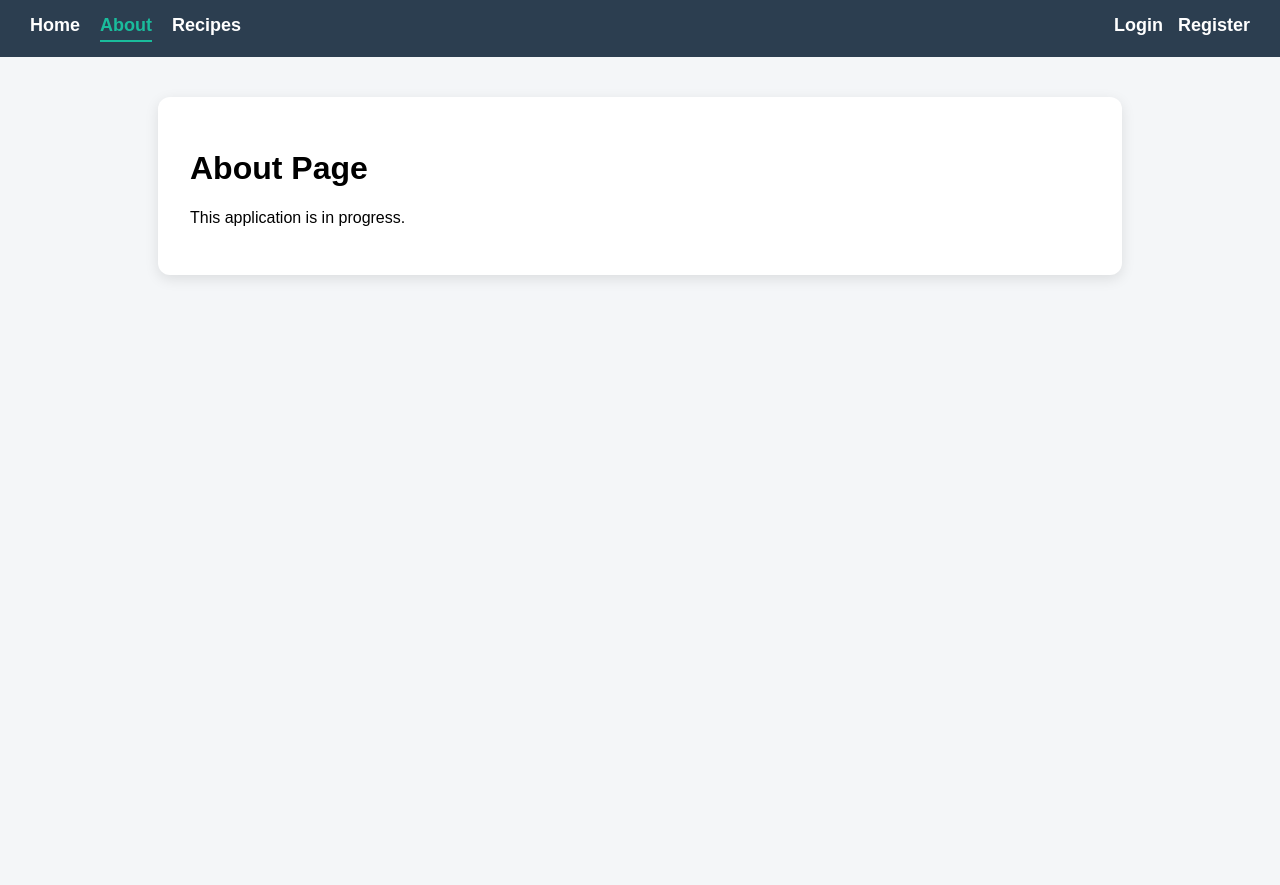
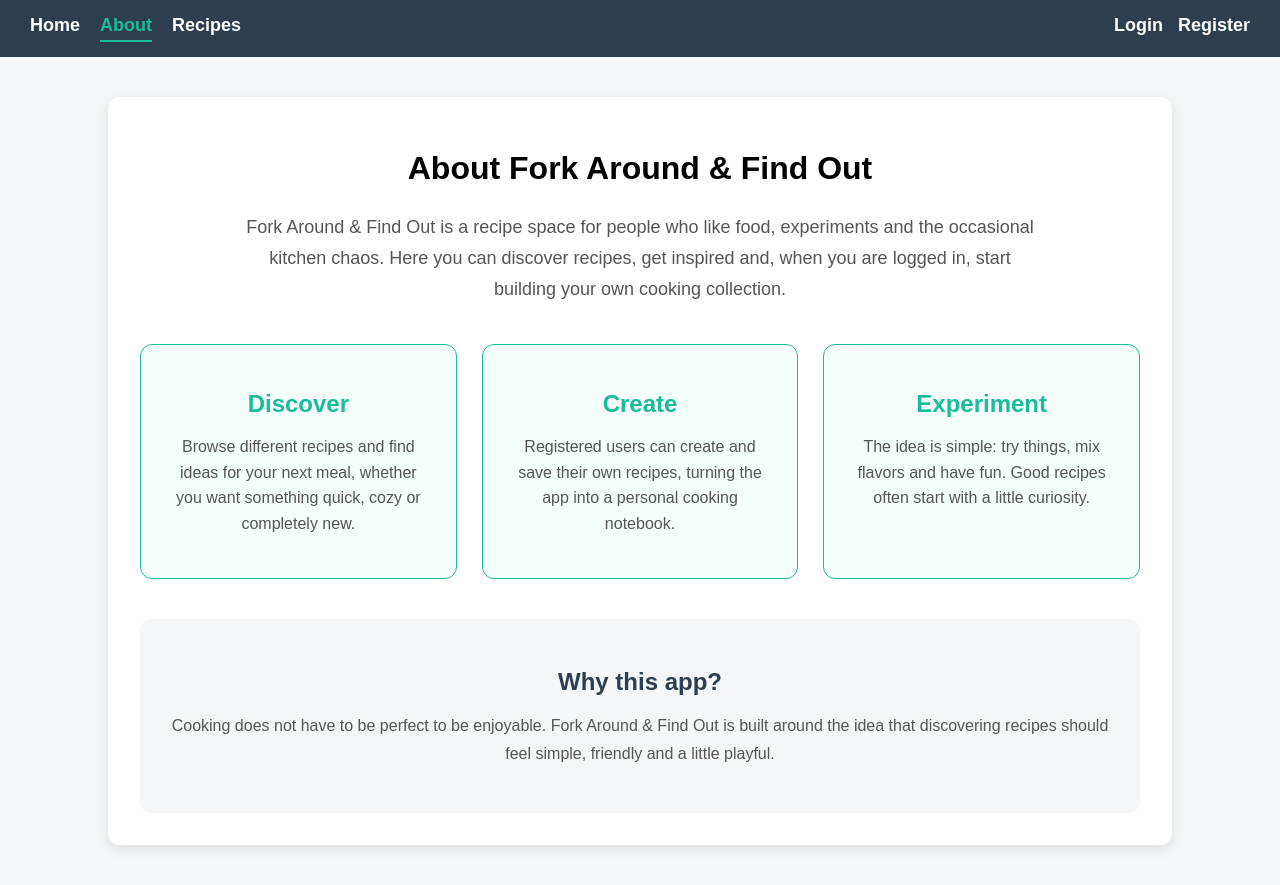
Before and after one commit to Ivelina111/exam-react-app, a React (Vite) app: page /about in a window 1280 px wide. Before the commit the page ends 800 px from the top, so only its background shows below. Built offline with nearby package versions, Linux system fonts and the light colour scheme.

Commit message:
Added about page content

```diff
--- /dev/null
+++ b/src/About.jsx
@@ -0,0 +1,51 @@
+function About() {
+    return (
+        <div className="page about-page">
+            <h1>About Fork Around & Find Out</h1>
+
+            <p className="about-intro">
+                Fork Around & Find Out is a recipe space for people who like food,
+                experiments and the occasional kitchen chaos. Here you can discover
+                recipes, get inspired and, when you are logged in, start building
+                your own cooking collection.
+            </p>
+
+            <div className="about-cards">
+                <div className="about-card">
+                    <h2>Discover</h2>
+                    <p>
+                        Browse different recipes and find ideas for your next meal,
+                        whether you want something quick, cozy or completely new.
+                    </p>
+                </div>
+
+                <div className="about-card">
+                    <h2>Create</h2>
+                    <p>
+                        Registered users can create and save their own recipes,
+                        turning the app into a personal cooking notebook.
+                    </p>
+                </div>
+
+                <div className="about-card">
+                    <h2>Experiment</h2>
+                    <p>
+                        The idea is simple: try things, mix flavors and have fun.
+                        Good recipes often start with a little curiosity.
+                    </p>
+                </div>
+            </div>
+
+            <div className="about-section">
+                <h2>Why this app?</h2>
+                <p>
+                    Cooking does not have to be perfect to be enjoyable. Fork Around
+                    & Find Out is built around the idea that discovering recipes should
+                    feel simple, friendly and a little playful.
+                </p>
+            </div>
+        </div>
+    );
+}
+
+export default About;
--- a/src/App.css
+++ b/src/App.css
@@ -272,3 +272,63 @@ button:hover {
 .home-section button:hover {
   background-color: #16a085;
 }
+
+.about-page {
+  max-width: 1000px;
+}
+
+.about-page h1 {
+  text-align: center;
+  margin-bottom: 25px;
+}
+
+.about-intro {
+  text-align: center;
+  font-size: 18px;
+  line-height: 1.7;
+  color: #555;
+  max-width: 800px;
+  margin: 0 auto 40px;
+}
+
+.about-cards {
+  display: grid;
+  grid-template-columns: repeat(3, 1fr);
+  gap: 25px;
+  margin-bottom: 40px;
+}
+
+.about-card {
+  background: #f4fffb;
+  border: 1px solid #1abc9c;
+  border-radius: 12px;
+  padding: 25px;
+  text-align: center;
+}
+
+.about-card h2 {
+  color: #1abc9c;
+  margin-bottom: 12px;
+}
+
+.about-card p {
+  color: #555;
+  line-height: 1.6;
+}
+
+.about-section {
+  background: #f4f6f8;
+  border-radius: 12px;
+  padding: 30px;
+  text-align: center;
+}
+
+.about-section h2 {
+  color: #2c3e50;
+  margin-bottom: 12px;
+}
+
+.about-section p {
+  color: #555;
+  line-height: 1.7;
+}
--- a/src/App.jsx
+++ b/src/App.jsx
@@ -5,15 +5,9 @@ import Login from "./Login";
 import Register from "./Register";
 import Recipes from "./Recipes";
 import Home from "./Home";
+import About from "./About";
 
-function About() {
-  return (
-    <div className="page">
-      <h1>About Page</h1>
-      <p>This application is in progress.</p>
-    </div>
-  );
-}
+
 
 function App() {
   return (
```
